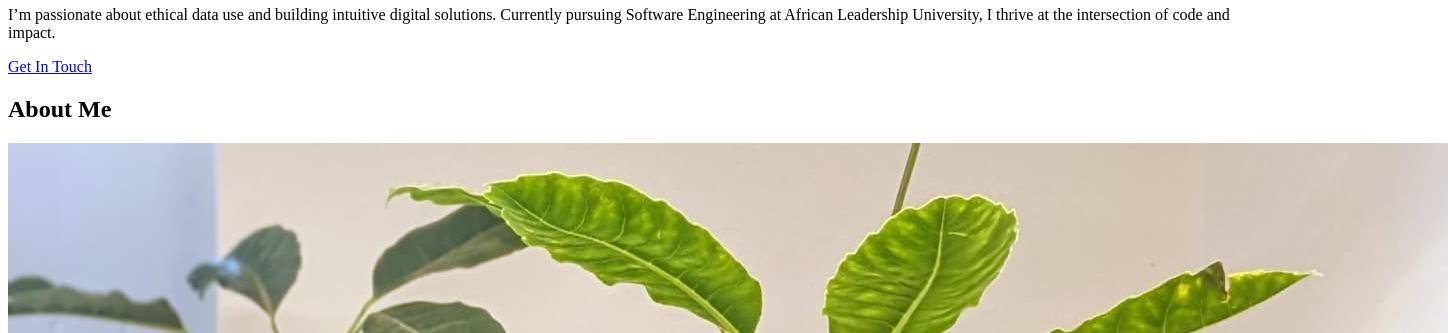
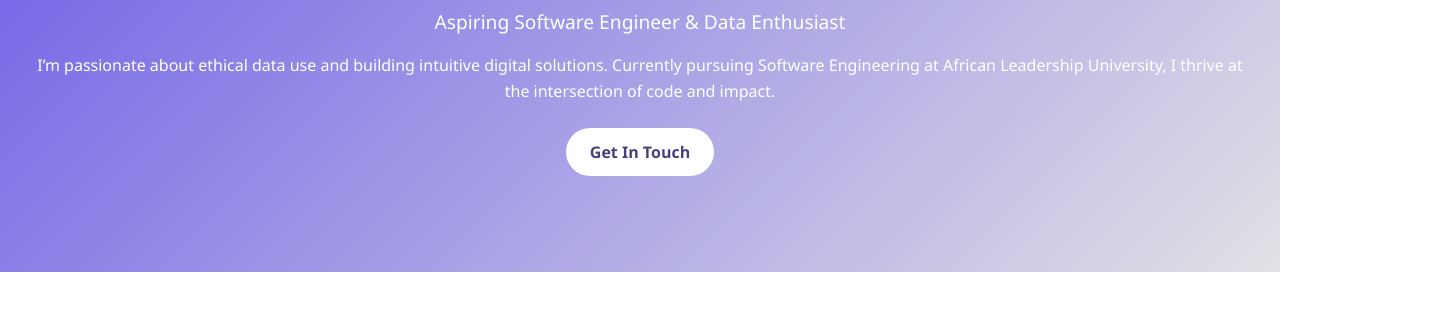
Before and after one commit to Aurore5-U/web-resume, a plain HTML site: page index.html in a window 1280 px wide. Shown: the part 245-578 px from the top of the page, 1448 px wide, since content can reach past the window. Drawn offline with Linux system fonts and the light colour scheme.

Commit message:
spelling mistake

```diff
--- a/index.html
+++ b/index.html
@@ -1,11 +1,11 @@
 <!DOCTYPE html>
 <html lang="en">
 <head>
-  <meta charset="UTF-8" />
-  <meta name="viewport" content="width=device-width, initial-scale=1.0" />
+  <meta charset="UTF-8" >
+  <meta name="viewport" content="width=device-width, initial-scale=1.0" >
   <title>Aurore Umumararungu – Software Engineering Student</title>
   <link  rel="icon" href="images/web_icon.jpg">
-  <link rel="stylesheet" href="stlye.css">
+  <link rel="stylesheet" href="style.css">
 </head>
 <body>
 
```
